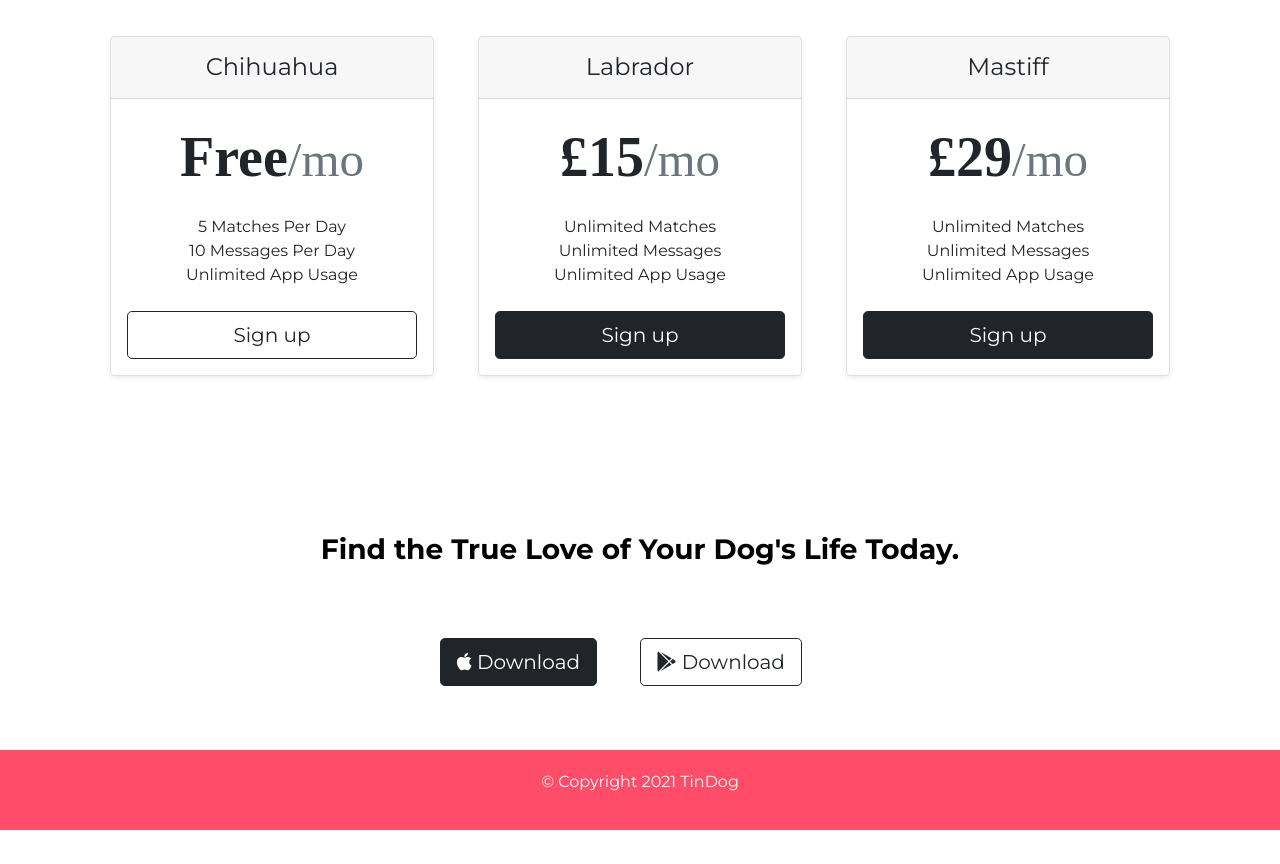
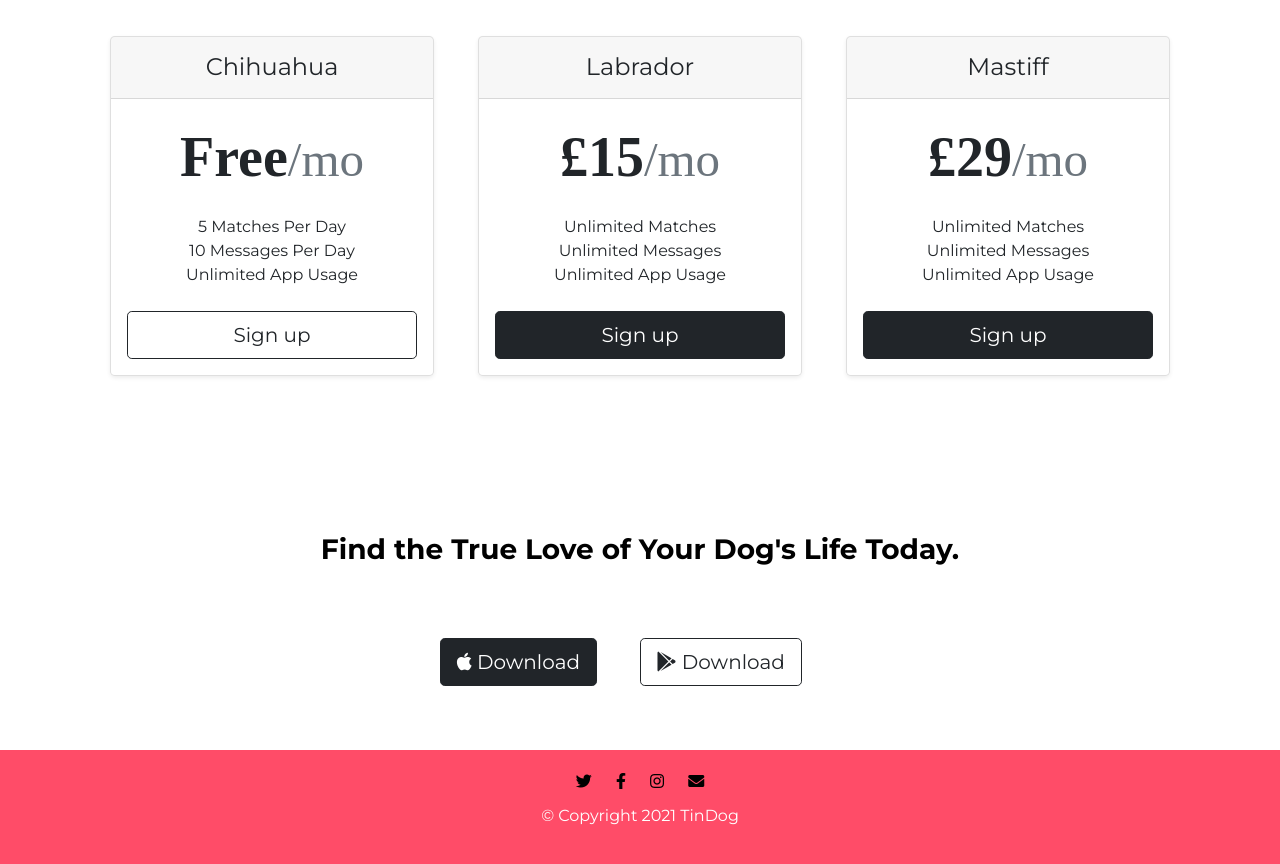
Before and after one commit to krisztian-Z/tindog, a plain HTML site: page index.html in a window 1280 px wide. Shown: the part 2047-2911 px from the top of the page. Before the commit the page ends 2877 px from the top, so only its background shows below. Drawn offline with nearby package versions, Linux system fonts and the light colour scheme.

Commit message:
last update

```diff
--- a/css/styles.css
+++ b/css/styles.css
@@ -119,6 +119,12 @@ p {
 }
 .footer {
     color: #fff;
+    padding-top: 10px;
+}
+.footer-icon-style {
+    padding: 10px;
+    color: black;
+
 }
 
 @media (max-width:1030px) {
--- a/index.html
+++ b/index.html
@@ -207,7 +207,12 @@
   <!-- Footer -->
 
   <footer id="footer">
-
+  <div class="footer-icons">
+    <a class="footer-icon-style" href=""><i class="fab fa-twitter"></i></a>
+    <a class="footer-icon-style" href=""><i class="fab fa-facebook-f"></i></a>
+    <a class="footer-icon-style" href=""><i class="fab fa-instagram"></i></a>
+    <a class="footer-icon-style" href=""><i class="fas fa-envelope"></i></a>
+  </div>
     <p class="footer">© Copyright 2021 TinDog</p>
 
   </footer>
```
